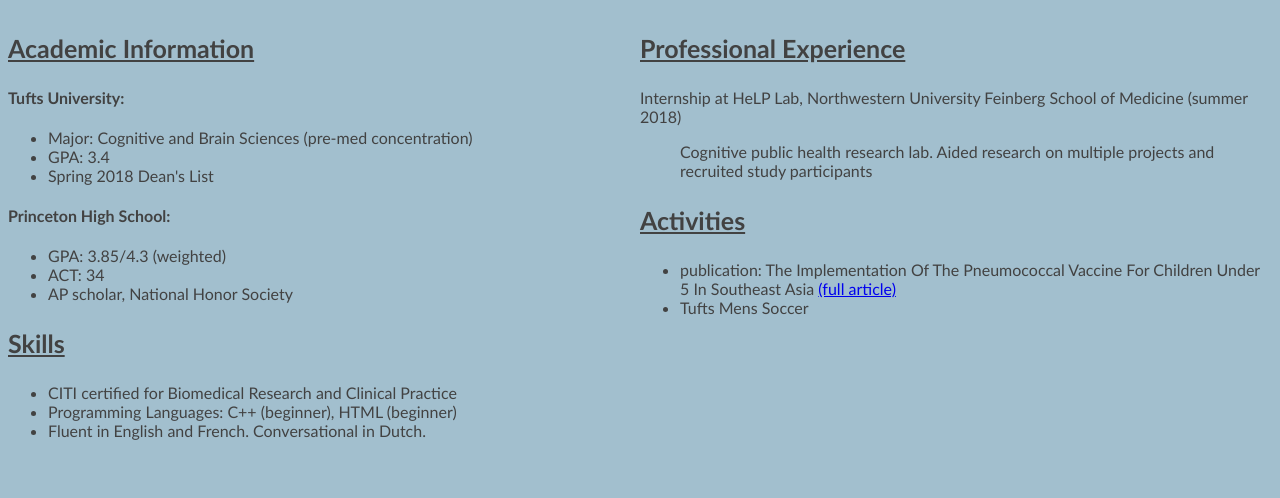
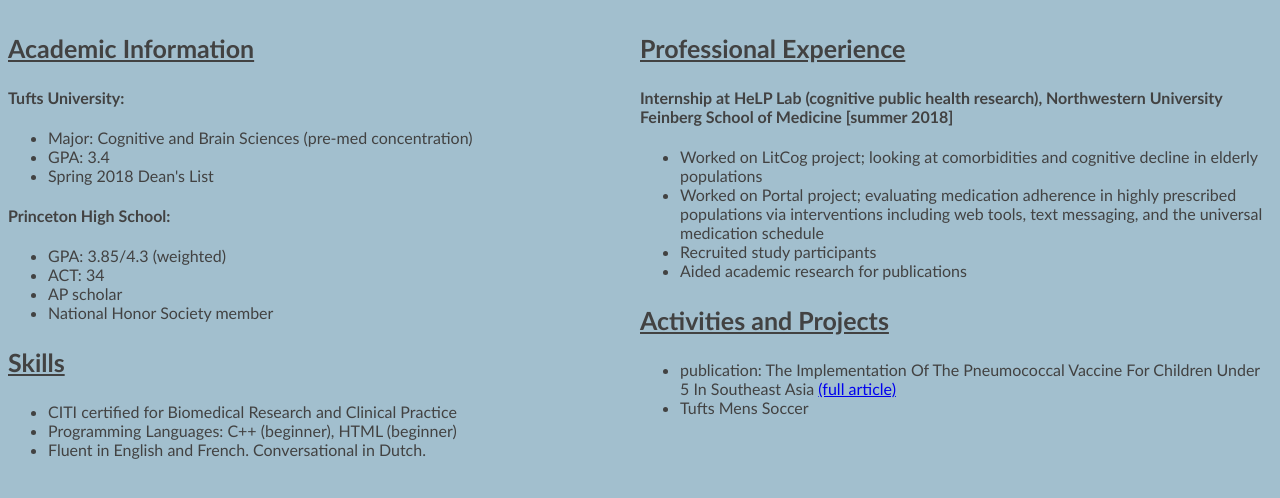
Before and after one commit to aratzan/aratzan.github.io, a plain HTML site: page resume.html in a window 1280 px wide. Shown: the part 198-696 px from the top of the page. Drawn offline with Linux system fonts and the light colour scheme.

Commit message:
added to and reformatted professional experience section

```diff
--- a/resume.html
+++ b/resume.html
@@ -17,12 +17,13 @@
 			<li>Major: Cognitive and Brain Sciences (pre-med concentration)</li>
 			<li>GPA: 3.4</li>
 			<li>Spring 2018 Dean's List</li>
-			</ul>
+		</ul>
 		<h4>Princeton High School:</h4>
 		<ul>
 			<li>GPA: 3.85/4.3 (weighted)</li>
 			<li>ACT: 34</li>
-			<li>AP scholar, National Honor Society</li>
+			<li>AP scholar</li>
+			<li>National Honor Society member</li>
 		</ul>
 		<h3>Skills</h3>
 		<ul>
@@ -33,10 +34,14 @@
 		</div>
 		<div class="column">
 		<h3>Professional Experience</h3>
-			<p>Internship at HeLP Lab, Northwestern University Feinberg School of Medicine (summer 2018)
-			<dd>Cognitive public health research lab. Aided research on multiple projects and recruited study participants</dd>
-			</p>
-		<h3>Activities</h3>
+			<h4> Internship at HeLP Lab (cognitive public health research), Northwestern University Feinberg School of Medicine [summer 2018]</h4>
+			<ul>
+				<li> Worked on LitCog project; looking at comorbidities and cognitive decline in elderly populations</li>
+				<li> Worked on Portal project; evaluating medication adherence in highly prescribed populations via interventions including web tools, text messaging, and the universal medication schedule</li>
+				<li>Recruited study participants</li>
+				<li>Aided academic research for publications</li>
+			</ul>
+		<h3>Activities and Projects</h3>
 			<ul>
 				<li>publication: The Implementation Of The Pneumococcal Vaccine For Children Under 5 In Southeast Asia <a href="http://www.ijstr.org/final-print/aug2015/The-Implementation-Of-The-Pneumococcal-Vaccine-For-Children-Under-5-In-Southeast-Asia.pdf">(full article) </a> </li>
 				<li>Tufts Mens Soccer</li>
```
